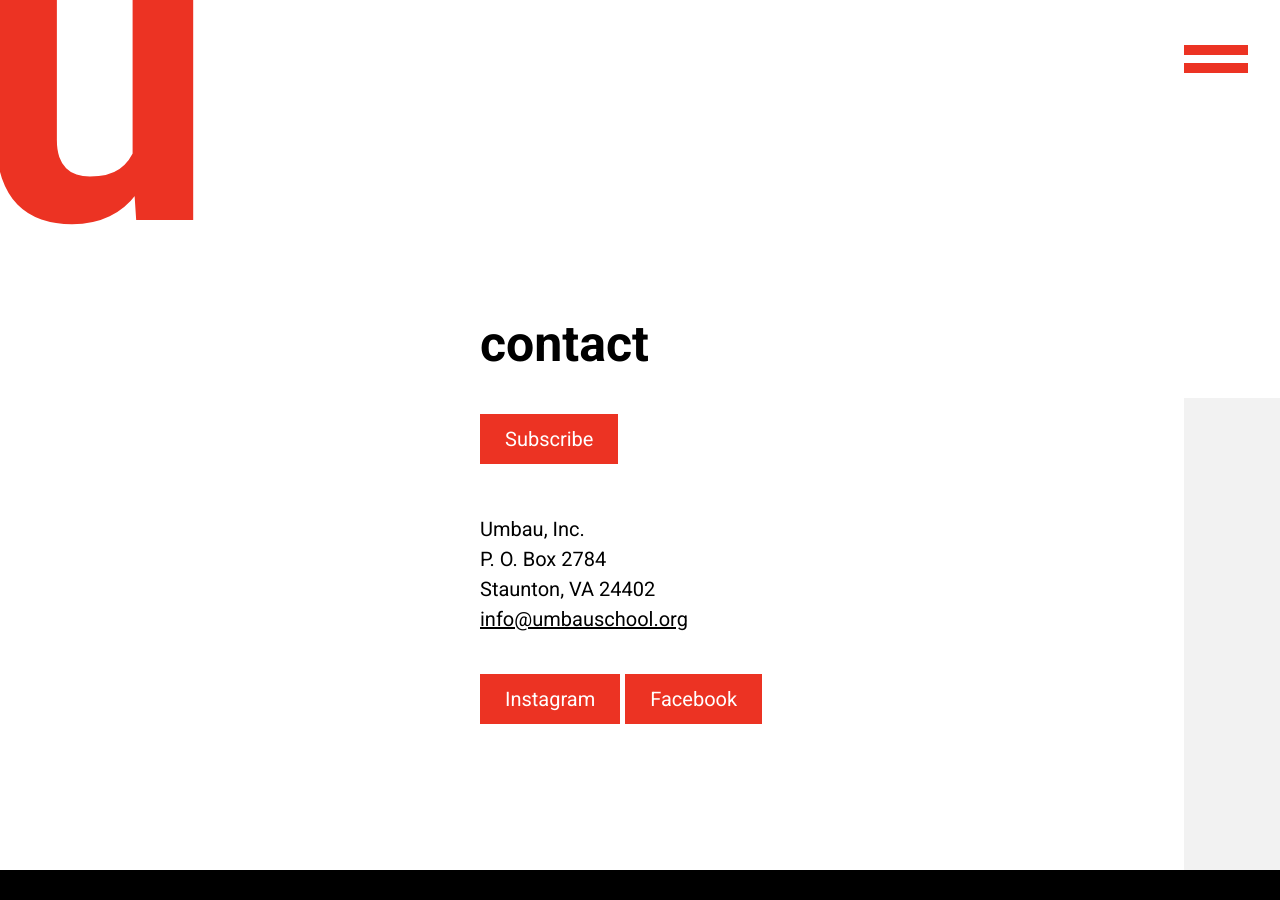
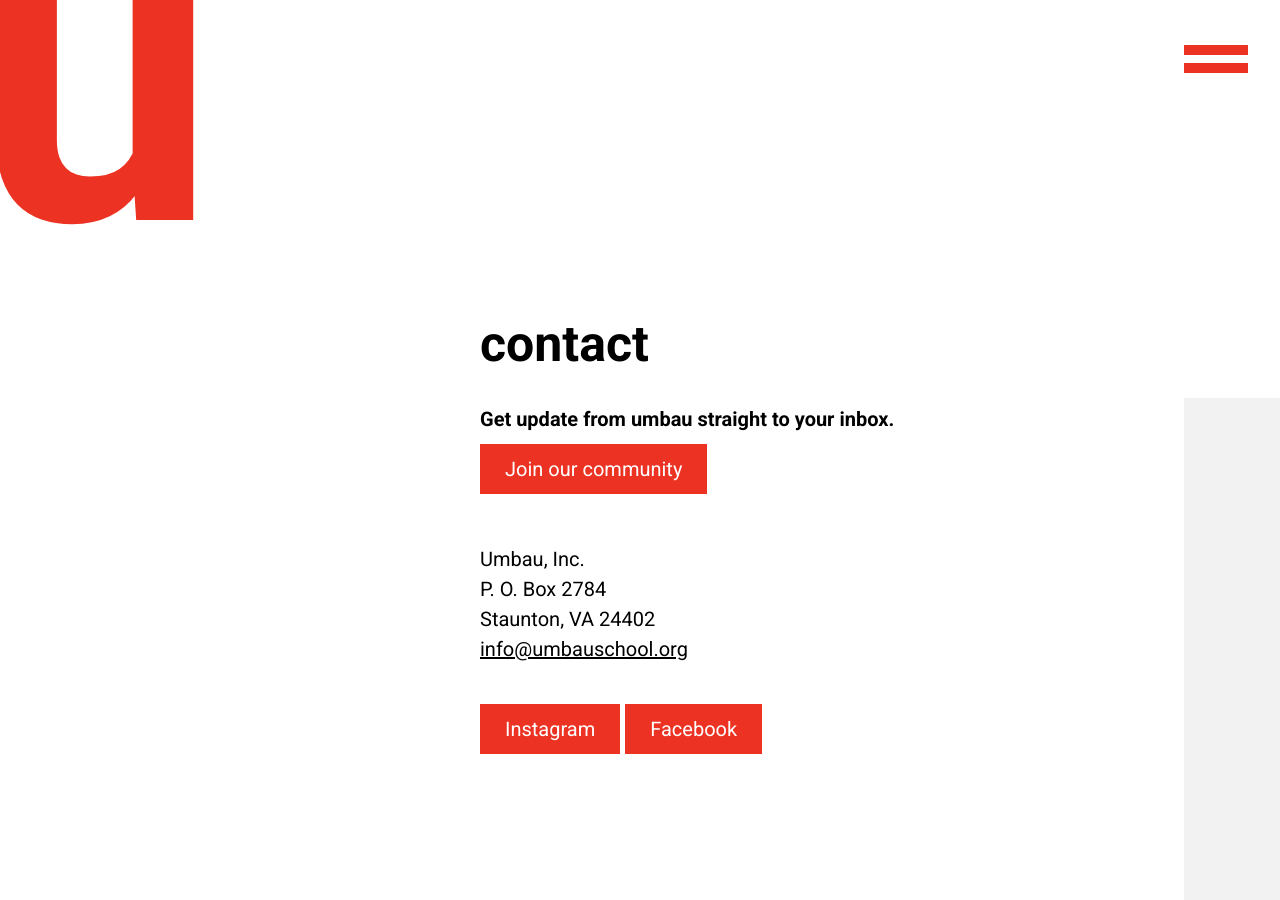
Before and after one commit to umbauschool/umbauschool.github.io, a Jekyll site: the page built from index.md, in a window 1280 px wide and 900 px high, scrolled down 15600 px. Built offline with Jekyll 4.4.1, drawn with Linux system fonts in a browser that asks for light colours; our own code applies the rules of GitHub Pages for plain Markdown files; before the commit the page ends 16470 px from its top, so only the background shows below that.

Commit message:
Update index.md

```diff
--- a/index.md
+++ b/index.md
@@ -11,7 +11,7 @@
 </div>
 with renowned Viennese architect, Gregor Eichinger
 
-<a class="btn" href="bit.ly/umbau-march-2020">Learn more and RSVP</a>
+<a class="btn" href="http://bit.ly/umbau-march-2020">Learn more and RSVP</a>
 
 **Panel Discussion**
 Friday, March 27
@@ -302,7 +302,8 @@
 
 # contact
 
-<a class="btn" href="https://mailchi.mp/a73ff65d7dae/umbau">Subscribe</a>
+**Get update from umbau straight to your inbox.**
+<a class="btn" href="https://mailchi.mp/a73ff65d7dae/umbau">Join our community</a>
 
 Umbau, Inc.
 P. O. Box 2784
```
